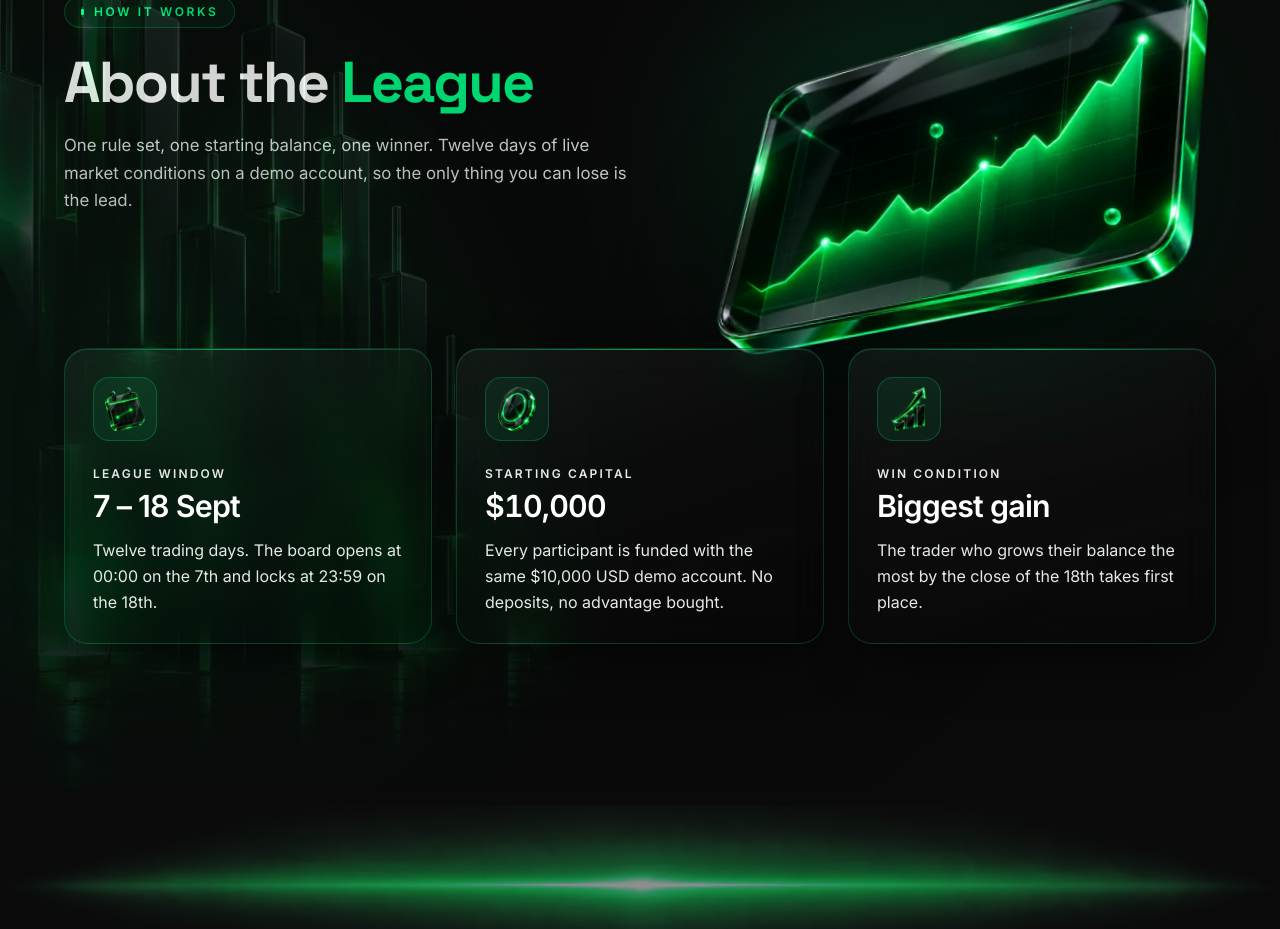
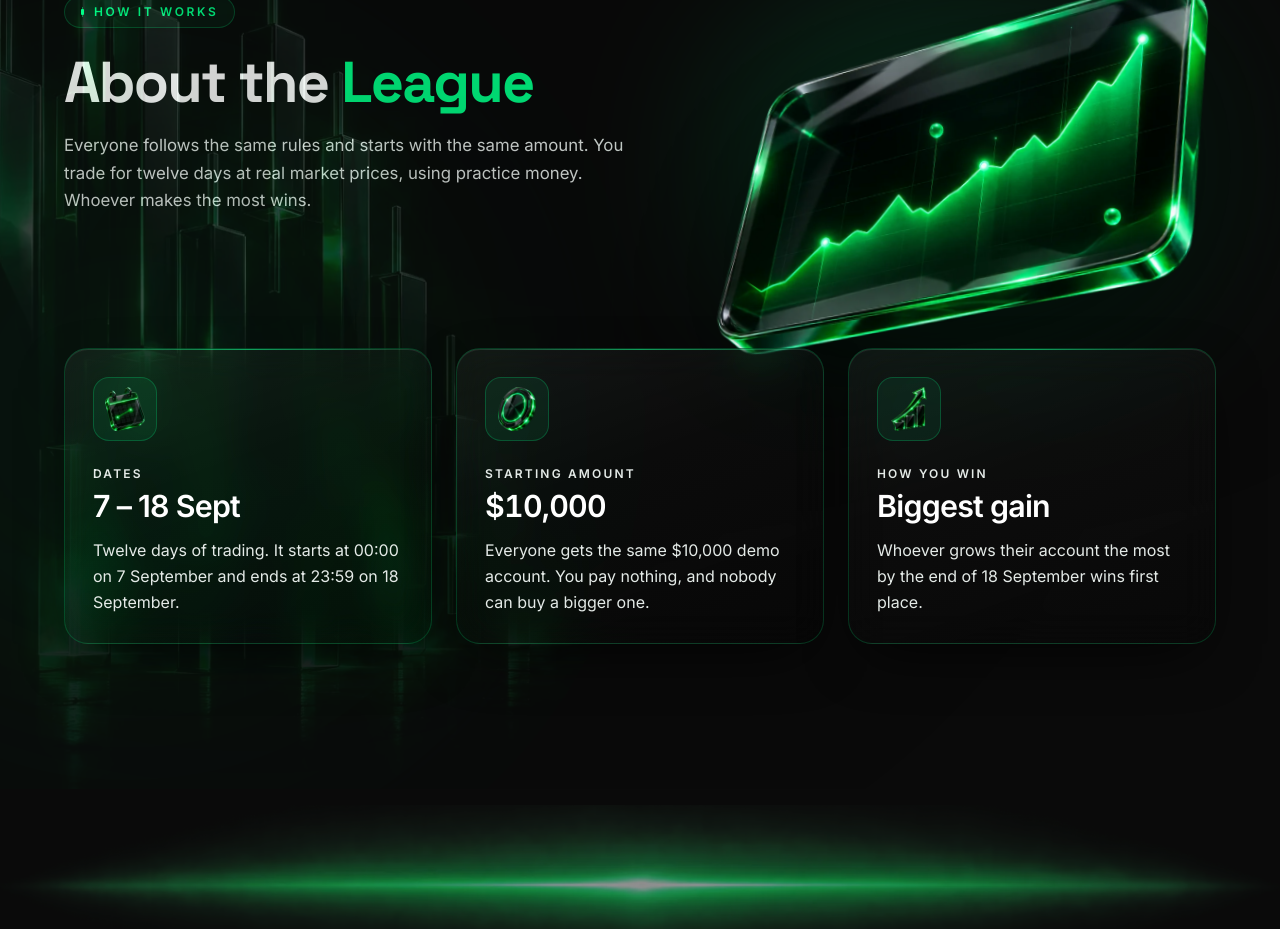
Before and after one commit to kunjatgoc/GMCL-Evert, a React (Vite) app in the folder LandingPage-Final/: page / in a window 1280 px wide. Shown: the part 1100-2029 px from the top of the page. Built offline with nearby package versions, Linux system fonts and the light colour scheme; no server answers; the HTML template or start-up script is replaced by a standard one.

Commit message:
copy: rewrite the About section
Client-supplied copy. Plain language over jargon: labels become Dates,
Starting amount and How you win, and the bodies spell out the dates in
full rather than leaning on "the 7th" and "the 18th".

```diff
--- a/LandingPage-Final/src/components/AboutLeague.tsx
+++ b/LandingPage-Final/src/components/AboutLeague.tsx
@@ -13,24 +13,24 @@ gsap.registerPlugin(ScrollTrigger)
 const FACTS = [
   {
     icon: CalendarRange,
-    label: 'League window',
+    label: 'Dates',
     value: '7 – 18 Sept',
-    body: 'Twelve trading days. The board opens at 00:00 on the 7th and locks at 23:59 on the 18th.',
+    body: 'Twelve days of trading. It starts at 00:00 on 7 September and ends at 23:59 on 18 September.',
     img: '/img/icon-dates.webp',
   },
   {
     icon: Wallet,
-    label: 'Starting capital',
+    label: 'Starting amount',
     value: '$10,000',
     counter: 10000,
-    body: 'Every participant is funded with the same $10,000 USD demo account. No deposits, no advantage bought.',
+    body: 'Everyone gets the same $10,000 demo account. You pay nothing, and nobody can buy a bigger one.',
     img: '/img/icon-capital.webp',
   },
   {
     icon: TrendingUp,
-    label: 'Win condition',
+    label: 'How you win',
     value: 'Biggest gain',
-    body: 'The trader who grows their balance the most by the close of the 18th takes first place.',
+    body: 'Whoever grows their account the most by the end of 18 September wins first place.',
     img: '/img/icon-win.webp',
   },
 ] as const
@@ -130,9 +130,9 @@ export function AboutLeague() {
               About the <span className="text-[#00FF87]">League</span>
             </h2>
             <p className="mt-5 max-w-xl text-[1.05rem] leading-relaxed text-[#E4EAE7]">
-              One rule set, one starting balance, one winner. Twelve days of
-              live market conditions on a demo account, so the only thing you
-              can lose is the lead.
+              Everyone follows the same rules and starts with the same amount.
+              You trade for twelve days at real market prices, using practice
+              money. Whoever makes the most wins.
             </p>
           </header>
 
```
